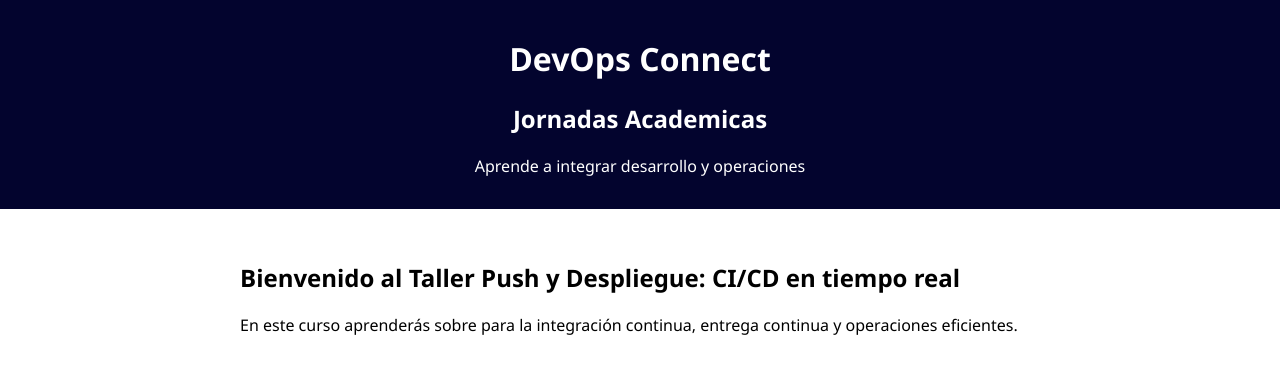
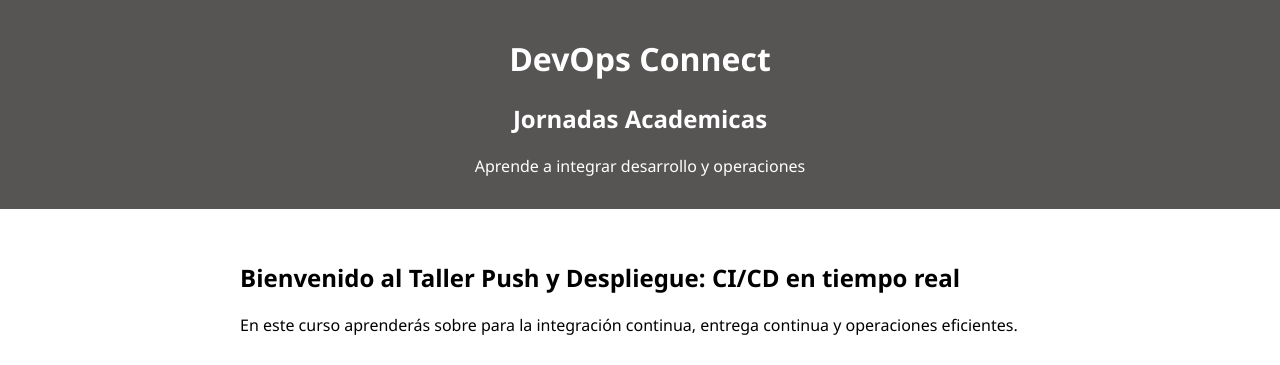
Before and after one commit to renatoapaza/PythonApp, a Flask app: page / in a window 1280 px wide. Shown: the top 365 px of the page. Run offline with Flask 3, Linux system fonts and the light colour scheme.

Commit message:
fix: color y despliegue

```diff
--- a/templates/index.html
+++ b/templates/index.html
@@ -12,7 +12,7 @@
     }
 
     header {
-      background-color: #03042e;
+      background-color: #575454;
       color: #fff;
       text-align: center;
       padding: 1rem 0;
@@ -35,7 +35,7 @@
     }
 
     footer {
-      background-color: #fc0610;
+      background-color: #575454;
       color: #fff;
       text-align: center;
       padding: 1rem 0;
```
Also changed, not shown: 1 other file.
